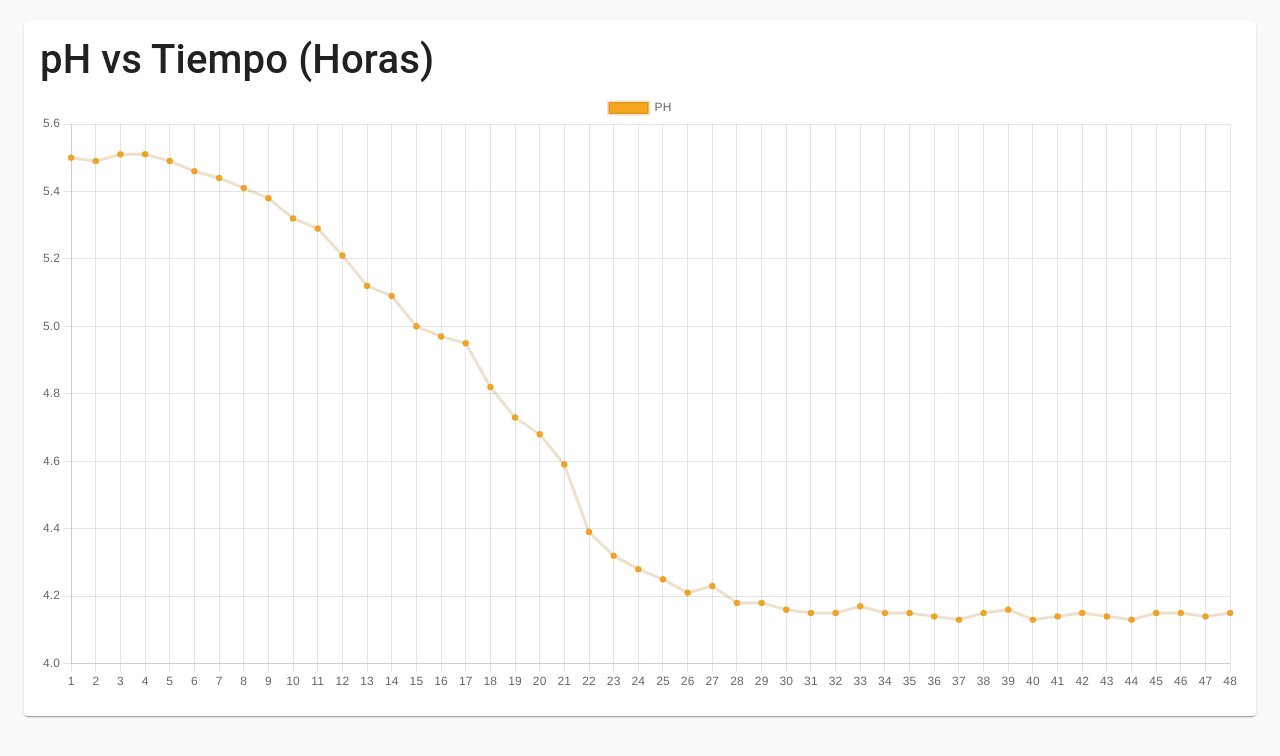
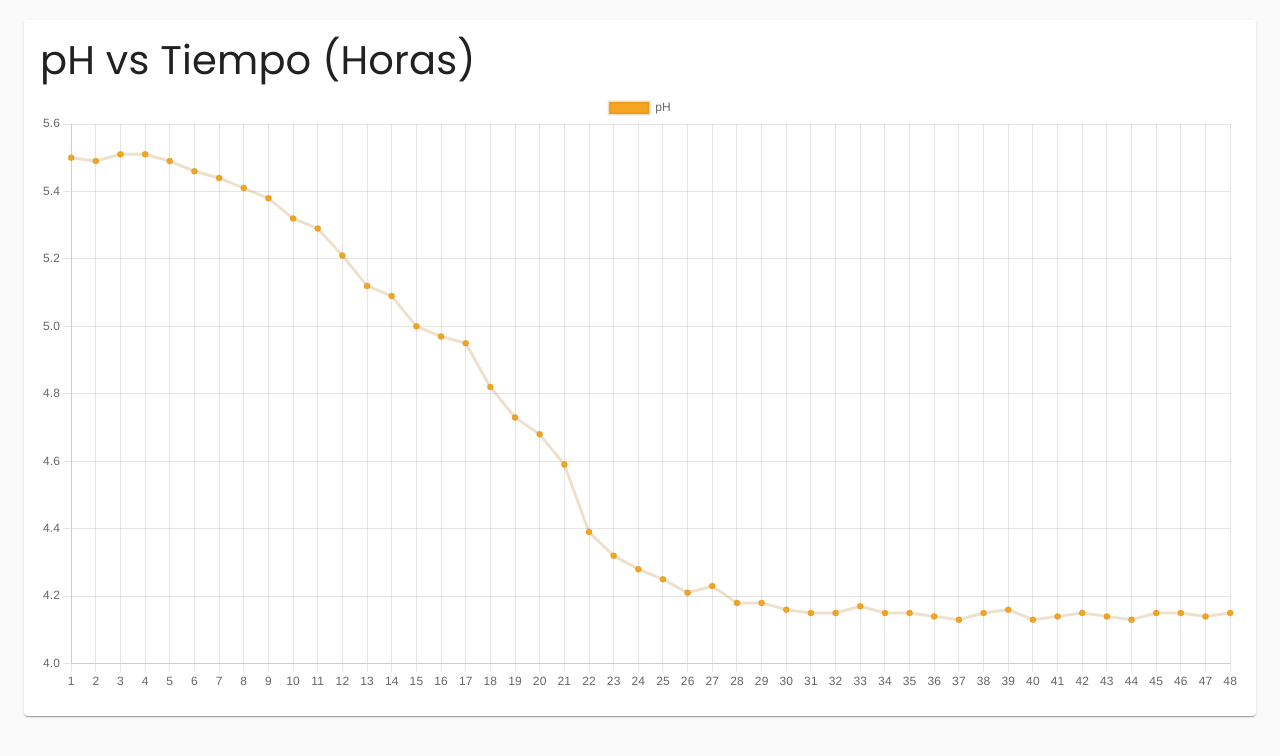
Before and after one commit to Jmzp/fermentation-dashboard, a React (Create React App) app: page /home in a window 1280 px wide. Shown: the top 756 px of the page. Built offline with nearby package versions, Linux system fonts and the light colour scheme; what react-localization would draw is missing.

Commit message:
Add missing styles

```diff
--- a/src/index.css
+++ b/src/index.css
@@ -1,6 +1,6 @@
 body {
   margin: 0;
-  font-family: -apple-system, BlinkMacSystemFont, 'Segoe UI', 'Roboto', 'Oxygen',
+  font-family: 'Poppins Regular', -apple-system, BlinkMacSystemFont, 'Segoe UI', 'Roboto', 'Oxygen',
     'Ubuntu', 'Cantarell', 'Fira Sans', 'Droid Sans', 'Helvetica Neue', sans-serif;
   -webkit-font-smoothing: antialiased;
   -moz-osx-font-smoothing: grayscale;
--- a/src/pages/Home/Home.js
+++ b/src/pages/Home/Home.js
@@ -54,7 +54,6 @@ const time = [
   46,
   47,
   48,
-
 ];
 const ph = [
   5.5,
@@ -111,7 +110,7 @@ const data = {
   labels: time,
   datasets: [
     {
-      label: 'PH',
+      label: 'pH',
       data: ph,
       fill: false,
       backgroundColor: 'rgba(245, 162, 22, 0.96)',
@@ -125,8 +124,7 @@ const options = {
     x: {
       beginAtZero: false,
     },
-    y: {
-    },
+    y: {},
   },
 };
 
@@ -139,7 +137,7 @@ const LineChart = () => {
         <Card className={classes.cardContainer}>
           <CardContent>
             <div>
-              <h1>pH vs Tiempo (Horas)</h1>
+              <h1 className={classes.title}>pH vs Tiempo (Horas)</h1>
             </div>
             <Line data={data} options={options} />
           </CardContent>
--- a/src/pages/Home/Home.styles.js
+++ b/src/pages/Home/Home.styles.js
@@ -1,4 +1,5 @@
 import { makeStyles } from '@material-ui/core';
+import { TextStyles } from '../../theme';
 
 const useStyles = makeStyles({
   mainContainer: {
@@ -11,6 +12,9 @@ const useStyles = makeStyles({
   cardContainer: {
     marginTop: '20px',
   },
+  title: {
+    ...TextStyles.poppinsRegularText,
+  },
 });
 
 export default useStyles;
```
